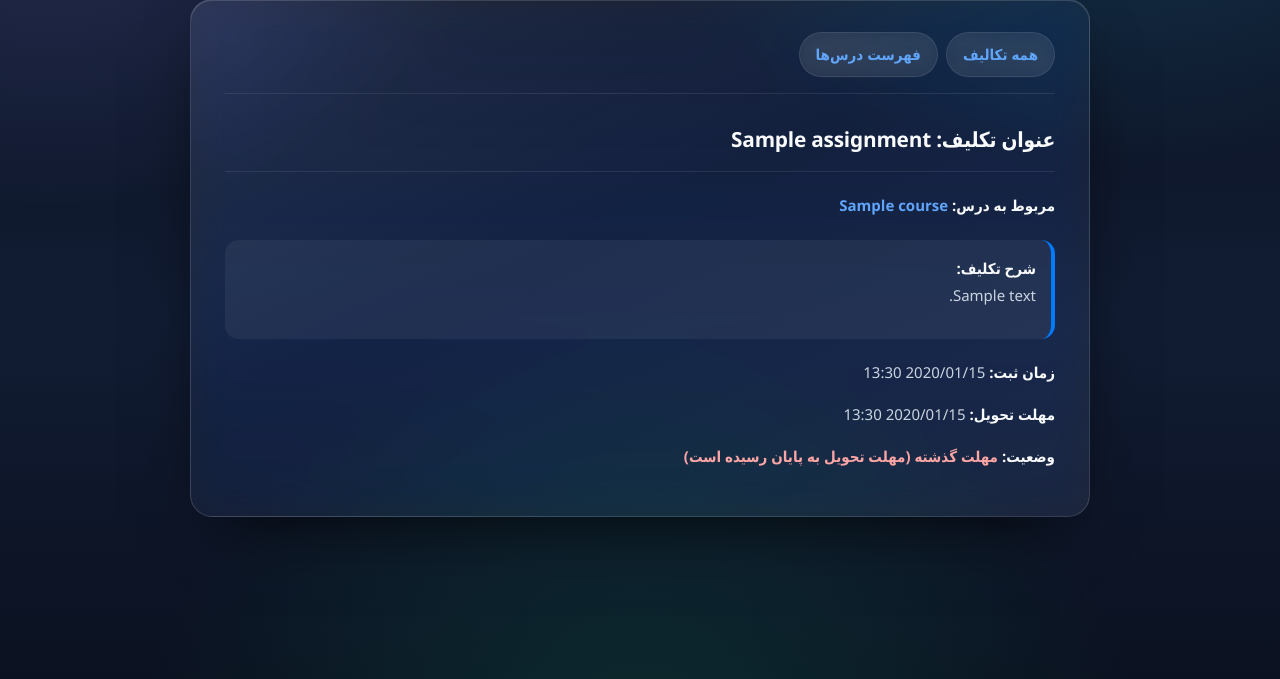
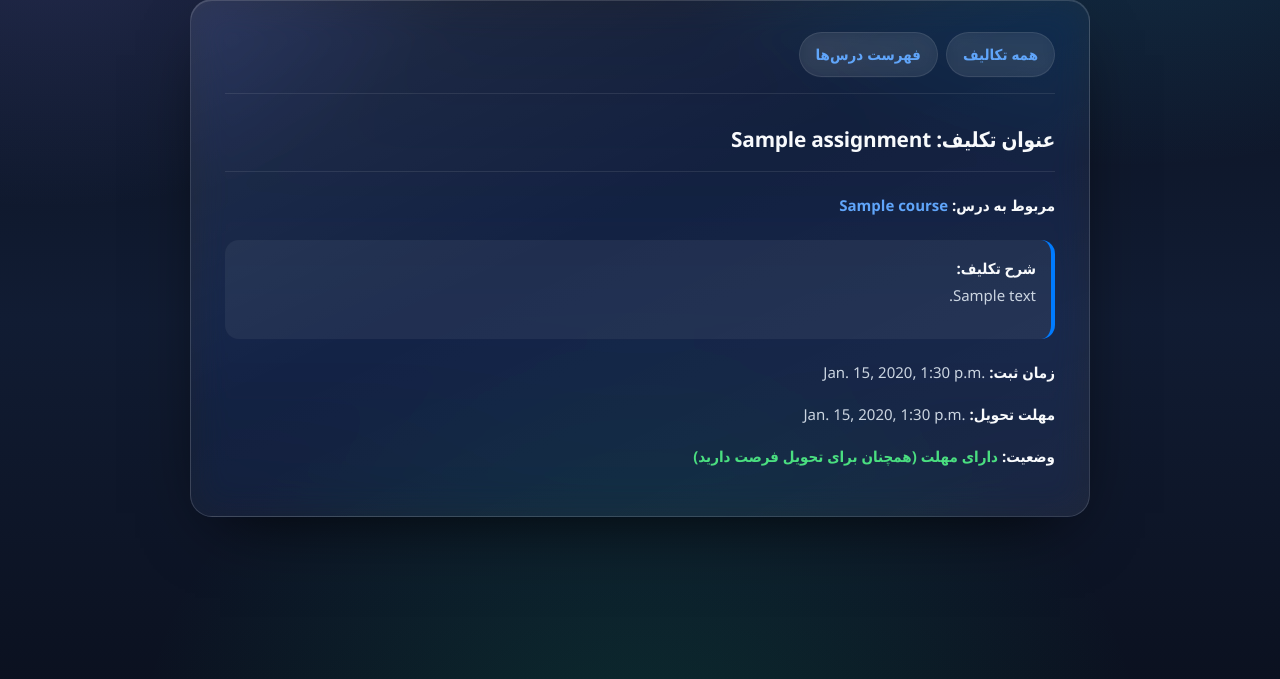
Before and after one commit to Kia81GH/student_tasks, a Django app: template assignments/templates/assignments/assignment_detail.html in a window 1280 px wide. Shown: the part 121-800 px from the top of the page. Run offline with Django 5.2, Linux system fonts and the light colour scheme; the template is opened without the code that fills it: values that come from a table or form of the project are taken from there, others are empty; tables that the repository leaves empty hold one stand-in row (values such as "Sample post").

Commit message:
fix: show navigation only on home page and correct Jalali date display
- Restrict assignment and course navigation links to the home page
- Display Jalali dates in templates using Tehran local time
- Align admin datetime display with the site
- Fix reversed deadline status and its styling

```diff
--- a/assignments/admin.py
+++ b/assignments/admin.py
@@ -2,6 +2,7 @@ from django.contrib import admin
 from jalali_date.admin import ModelAdminJalaliMixin
 from jalali_date import datetime2jalali
 from .models import Course, Assignment
+from django.utils import timezone
 
 #register
 class CourseAdmin(admin.ModelAdmin):
@@ -19,16 +20,15 @@ class AssignmentAdmin(ModelAdminJalaliMixin, admin.ModelAdmin):
     @admin.display(description='مهلت تحویل (شمسی)')
     def get_deadline_jalali(self, obj):
         if obj.deadline:
-            return datetime2jalali(obj.deadline).strftime('%Y/%m/%d - %H:%M')
+            return datetime2jalali(timezone.localtime(obj.deadline)).strftime('%Y/%m/%d - %H:%M')
         return '-'
 
     # نمایش تاریخ ثبت به صورت شمسی در لیست
     @admin.display(description='تاریخ ثبت (شمسی)')
     def get_created_at_jalali(self, obj):
         if obj.created_at:
-            return datetime2jalali(obj.created_at).strftime('%Y/%m/%d - %H:%M')
+            return datetime2jalali(timezone.localtime(obj.created_at)).strftime('%Y/%m/%d - %H:%M')
         return '-'
-
 
 admin.site.register(Course, CourseAdmin)
 admin.site.register(Assignment, AssignmentAdmin)
--- a/assignments/templates/assignments/assignment_detail.html
+++ b/assignments/templates/assignments/assignment_detail.html
@@ -1,4 +1,5 @@
 {% extends "assignments/base.html" %}
+{% load jalali_tags tz %}
 
 {% block content %}
     <h2>عنوان تکلیف: {{ assignment.title }}</h2>
@@ -9,15 +10,28 @@
         {{ assignment.description|linebreaks }}
     </div>
 
-    <p><strong>زمان ثبت:</strong> {{ assignment.created_at|date:"Y/m/d H:i" }}</p>
-    <p><strong>مهلت تحویل:</strong> {{ assignment.deadline|date:"Y/m/d H:i" }}</p>
+    <p>
+        <strong>زمان ثبت:</strong>
+        <bdi dir="ltr">{{ assignment.created_at|localtime|to_jalali:"%Y/%m/%d - %H:%M" }}</bdi>
+    </p>
+
+    <p>
+        <strong>مهلت تحویل:</strong>
+        <bdi dir="ltr">{{ assignment.deadline|localtime|to_jalali:"%Y/%m/%d - %H:%M" }}</bdi>
+    </p>
+
 
     <p>
         <strong>وضعیت:</strong>
         {% if is_expired %}
-            <span class="status-expired">دارای مهلت (همچنان برای تحویل فرصت دارید)</span>
+            <span class="status-expired">
+                مهلت گذشته (مهلت تحویل به پایان رسیده است)
+            </span>
         {% else %}
-            <span class="status-expired">مهلت گذشته (مهلت تحویل به پایان رسیده است)</span>
+            <span class="status-ok">
+                دارای مهلت (همچنان برای تحویل فرصت دارید)
+            </span>
         {% endif %}
     </p>
+
 {% endblock %}
--- a/assignments/templates/assignments/assignment_list.html
+++ b/assignments/templates/assignments/assignment_list.html
@@ -1,4 +1,6 @@
 {% extends "assignments/base.html" %}
+{% load jalali_tags tz %}
+
 
 {% block content %}
     <h2>فهرست تمامی تکالیف</h2>
@@ -9,7 +11,9 @@
                 <li>
                     <a href="{% url 'assignment_detail' assignment.id %}">{{ assignment.title }}</a>
                     (درس: <a href="{% url 'course_detail' assignment.course.id %}">{{ assignment.course.title }}</a>)
-                    - مهلت: {{ assignment.deadline|date:"Y/m/d H:i" }}
+                    - مهلت:
+                    <bdi dir="ltr">{{ assignment.deadline|localtime|to_jalali:"%Y/%m/%d - %H:%M" }}</bdi>
+
 
                     {% if assignment.deadline >= now %}
                         <span class="status-ok">[دارای مهلت]</span>
--- a/assignments/templates/assignments/course_detail.html
+++ b/assignments/templates/assignments/course_detail.html
@@ -1,4 +1,6 @@
 {% extends "assignments/base.html" %}
+{% load jalali_tags tz %}
+
 
 {% block content %}
     <h2>درس: {{ course.title }}</h2>
@@ -12,7 +14,9 @@
             {% for assignment in assignments %}
                 <li>
                     <a href="{% url 'assignment_detail' assignment.id %}">{{ assignment.title }}</a>
-                    - مهلت: {{ assignment.deadline|date:"Y/m/d H:i" }}
+                    - مهلت:
+                    <bdi dir="ltr">{{ assignment.deadline|localtime|to_jalali:"%Y/%m/%d - %H:%M" }}</bdi>
+
 
                     {% if assignment.deadline >= now %}
                         <span class="status-ok">[دارای مهلت]</span>
```
